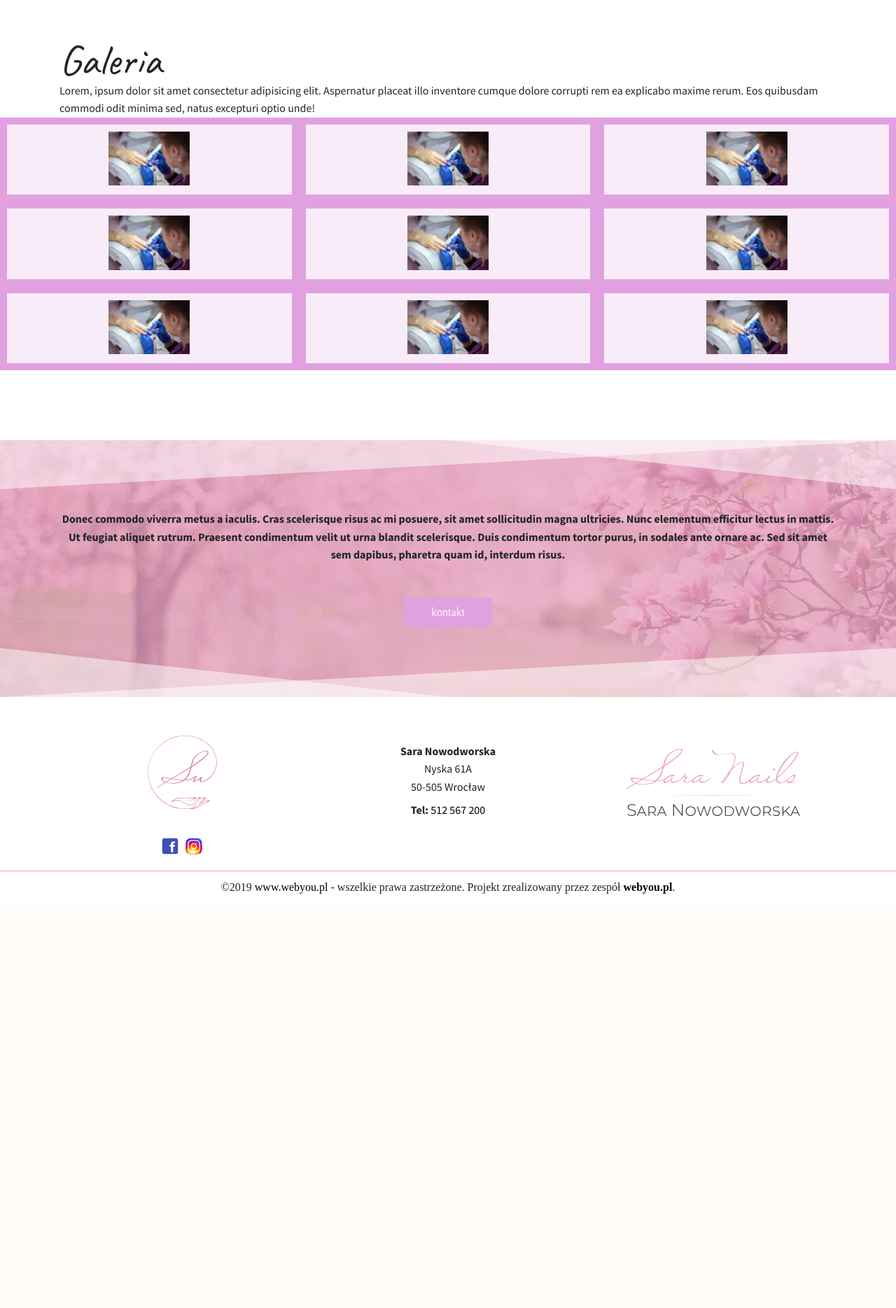
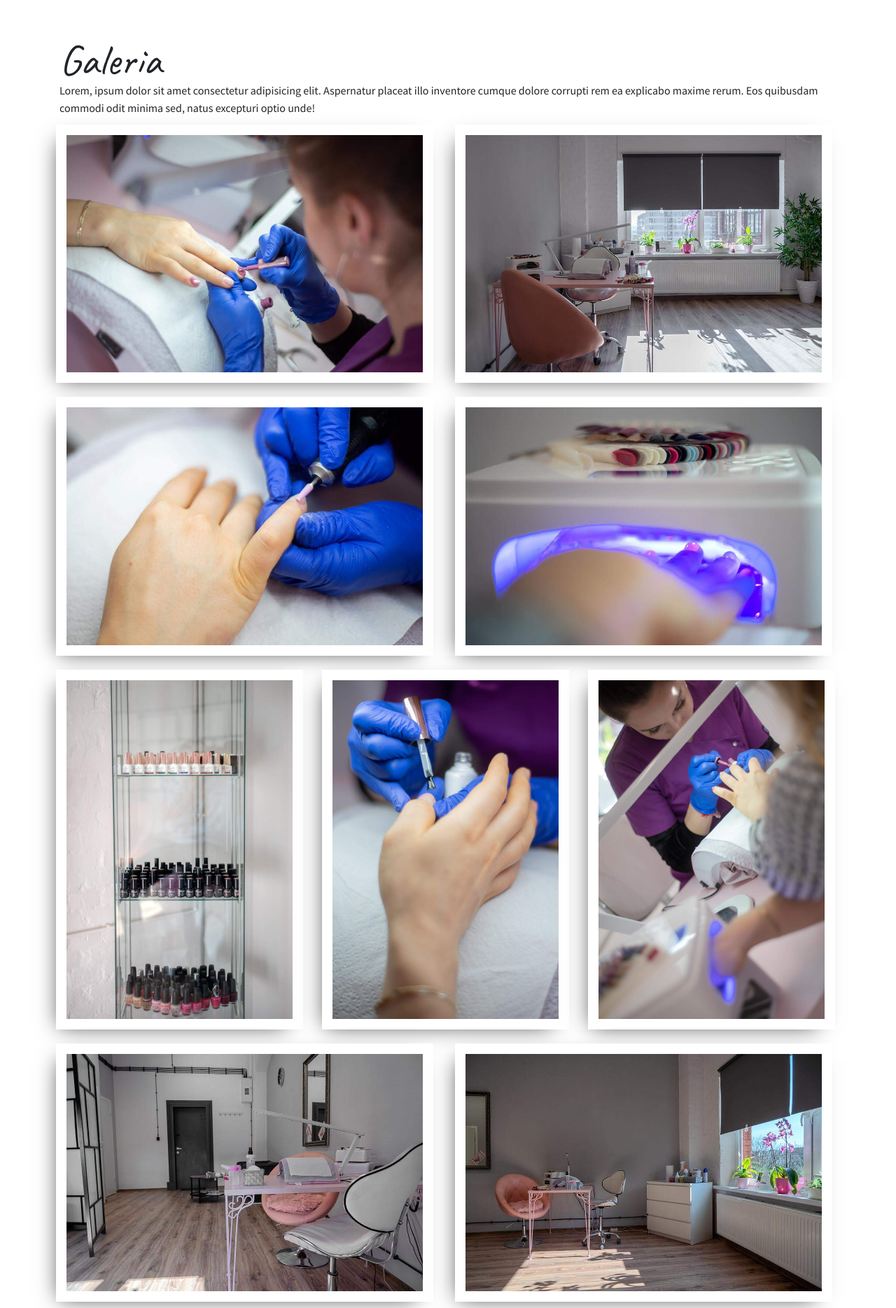
Before and after one commit to webyou-pl/Sara, a PHP site: page /subpages/galeria.php in a window 1280 px wide. Shown: the part 299-2168 px from the top of the page at 70% size. Before the commit the page ends 1576 px from the top, so only its background shows below. Run offline with PHP 8.4, Linux system fonts and the light colour scheme; some libraries are stand-ins or nearby versions.

Commit message:
Zdjęcia dodane - trzeba zrobić JSa

```diff
--- a/scss/pages/galeria.scss
+++ b/scss/pages/galeria.scss
@@ -1,21 +1,27 @@
 
-.galeria{
-     margin:0;
-     padding: 0;
-            .grid-container {
+.container {
 
-                display: grid;
-                grid-gap: 20px;
-                grid-template-columns: auto auto auto;
-                background-color: $secondary;
-                padding: 10px;
-            }
-            .grid-item {
-                background-color: rgba(255, 255, 255, 0.8);
-                padding: 10px;
-                text-align: center;
-            }
-            .gallery-grid-image{
-                width: 30%;
-            }
+    .grid{
+
+          display: grid;
+          grid-template-columns: auto auto auto;
+
+          padding: 10px;
+
+         .grid-image {
+             width: 98%;
+             border: 15px solid #fff;
+             box-shadow: -10px 10px 30px -15px rgba(0, 0, 0, 0.75);
+             transition: all .6s ease;
+             z-index: 1;
+                &:hover {
+                    transform: scale(1.1);
+                    z-index: 9;
+                    box-shadow: -8px 14px 20px 0px rgba(0, 0, 0, 0.75);
+                }
+         }
+
+    }
+
+
 }
--- a/subpages/galeria.php
+++ b/subpages/galeria.php
@@ -12,48 +12,93 @@
             <?php echo $breadcrumbs; ?>
         </header>
         <main>
+
             <div class="container">
                 <h1>Galeria</h1>
                 <p>Lorem, ipsum dolor sit amet consectetur adipisicing elit. Aspernatur placeat illo inventore cumque dolore corrupti rem ea explicabo maxime rerum. Eos quibusdam commodi odit minima sed, natus excepturi optio unde!</p>
+
+                <!--Wiersz pierwszy-->
+                <div class="row justify-content-center">
+                    <div class="col-sm grid">
+                        <img src="../images/galeria/1.jpg" class="grid-image">
+                    </div>
+                    <div class="col-sm grid">
+                         <img src="../images/galeria/2.jpg" class="grid-image">
+                    </div>
+
+                </div>
+                <!--Wiersz drugi-->
+                <div class="row justify-content-center">
+                    <div class="col-sm grid">
+                        <img src="../images/galeria/3.jpg" class="grid-image">
+                    </div>
+                    <div class="col-sm grid">
+                         <img src="../images/galeria/4.jpg" class="grid-image">
+                    </div>
+                </div>
+                <!--Wiersz trzeci-->
+                <div class="row justify-content-center">
+
+                    <div class="col-sm grid">
+                        <img src="../images/galeria/101.jpg" class="grid-image">
+                    </div>
+                       <div class="col-sm grid">
+                        <img src="../images/galeria/102.jpg" class="grid-image">
+                    </div>
+                    <div class="col-sm grid">
+                        <img src="../images/galeria/103.jpg" class="grid-image">
+                    </div>
+                </div>
+                <!--Wiersz czwarty-->
+                                <div class="row justify-content-center">
+                    <div class="col-sm grid">
+                        <img src="../images/galeria/5.jpg" class="grid-image">
+                    </div>
+                    <div class="col-sm grid">
+                         <img src="../images/galeria/6.jpg" class="grid-image">
+                    </div>
+
+                </div>
+                <!--Wiersz piąty-->
+                <div class="row justify-content-center">
+                    <div class="col-sm grid">
+                        <img src="../images/galeria/7.jpg" class="grid-image">
+                    </div>
+                    <div class="col-sm grid">
+                         <img src="../images/galeria/8.jpg" class="grid-image">
+                    </div>
+                </div>
+
+                <!--Wiersz szósty-->
+                <div class="row justify-content-center">
+
+                    <div class="col-sm grid">
+                        <img src="../images/galeria/104.jpg" class="grid-image">
+                    </div>
+                       <div class="col-sm grid">
+                        <img src="../images/galeria/105.jpg" class="grid-image">
+                    </div>
+                    <div class="col-sm grid">
+                        <img src="../images/galeria/106.jpg" class="grid-image">
+                    </div>
+                </div>
+                <!--Wiersz siódmy-->
+                <div class="row justify-content-center">
+                    <div class="col-sm grid">
+                        <img src="../images/galeria/9.jpg" class="grid-image">
+                    </div>
+                    <div class="col-sm grid">
+                         <img src="../images/galeria/10.jpg" class="grid-image">
+                    </div>
+                </div>
+
+
             </div>
 
 
 
 
 
-
-        <section class="galeria">
-
-            <div class="grid-container">
-                <div class="grid-item">
-                    <img src="../images/galeria/IMG-20190327-WA0000.jpg" class="gallery-grid-image">
-                </div>
-                <div class="grid-item">
-                 <img src="../images/galeria/IMG-20190327-WA0000.jpg" class="gallery-grid-image">
-                </div>
-                <div class="grid-item">
-                    <img src="../images/galeria/IMG-20190327-WA0000.jpg" class="gallery-grid-image">
-                </div>
-                <div class="grid-item">
-                    <img src="../images/galeria/IMG-20190327-WA0000.jpg" class="gallery-grid-image">
-                </div>
-                <div class="grid-item">
-                    <img src="../images/galeria/IMG-20190327-WA0000.jpg" class="gallery-grid-image">
-                </div>
-                <div class="grid-item">
-                    <img src="../images/galeria/IMG-20190327-WA0000.jpg" class="gallery-grid-image">
-                </div>
-                <div class="grid-item">
-                    <img src="../images/galeria/IMG-20190327-WA0000.jpg" class="gallery-grid-image">
-                </div>
-                <div class="grid-item">
-                    <img src="../images/galeria/IMG-20190327-WA0000.jpg" class="gallery-grid-image">
-                </div>
-                <div class="grid-item">
-                    <img src="../images/galeria/IMG-20190327-WA0000.jpg" class="gallery-grid-image">
-                </div>
-
-            </div>
 
         </main>
 
```
Also changed, not shown: build/main.css, images/galeria/1.jpg (renamed from images/galeria/IMG-20190327-WA0000.jpg), images/galeria/10.jpg (renamed from images/galeria/IMG-20190327-WA0010.jpg), images/galeria/101.jpg (renamed from images/galeria/IMG-20190327-WA0014.jpg), images/galeria/102.jpg (renamed from images/galeria/IMG-20190327-WA0012.jpg), images/galeria/103.jpg (renamed from images/galeria/IMG-20190327-WA0013.jpg), images/galeria/104.jpg (renamed from images/galeria/IMG-20190327-WA0011.jpg), images/galeria/105.jpg (renamed from images/galeria/IMG-20190327-WA0015.jpg), images/galeria/106.jpg (renamed from images/galeria/IMG-20190327-WA0016.jpg), images/galeria/2.jpg (renamed from images/galeria/IMG-20190327-WA0001.jpg), images/galeria/3.jpg (renamed from images/galeria/IMG-20190327-WA0002.jpg), images/galeria/4.jpg (renamed from images/galeria/IMG-20190327-WA0003.jpg), images/galeria/5.jpg (renamed from images/galeria/IMG-20190327-WA0004.jpg), images/galeria/6.jpg (renamed from images/galeria/IMG-20190327-WA0005.jpg), 3 more files.
